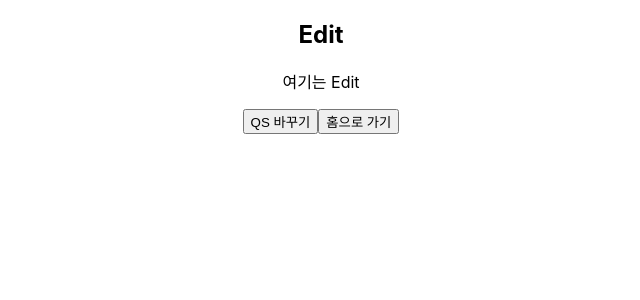
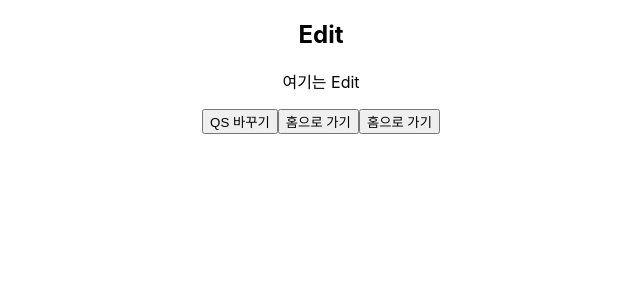
Before and after one commit to ShineTiger/emotion-diary, a React (Create React App) app: page /Edit in a window 1280 px wide. Shown: the top 300 px of the page, without its empty margins (319-959 px from the left). Built offline with nearby package versions, Linux system fonts and the light colour scheme.

Commit message:
useNavigate를 이용해서 뒤로가기

```diff
--- a/src/pages/Edit.js
+++ b/src/pages/Edit.js
@@ -34,6 +34,15 @@ const Edit = () => {
       >
         홈으로 가기
       </button>
+
+      <button
+        //뒤로 가기 : 한번만 뒤로가면 -1을 해준다
+        onClick={() => {
+          navigate(-1);
+        }}
+      >
+        홈으로 가기
+      </button>
     </div>
   );
 };
```
